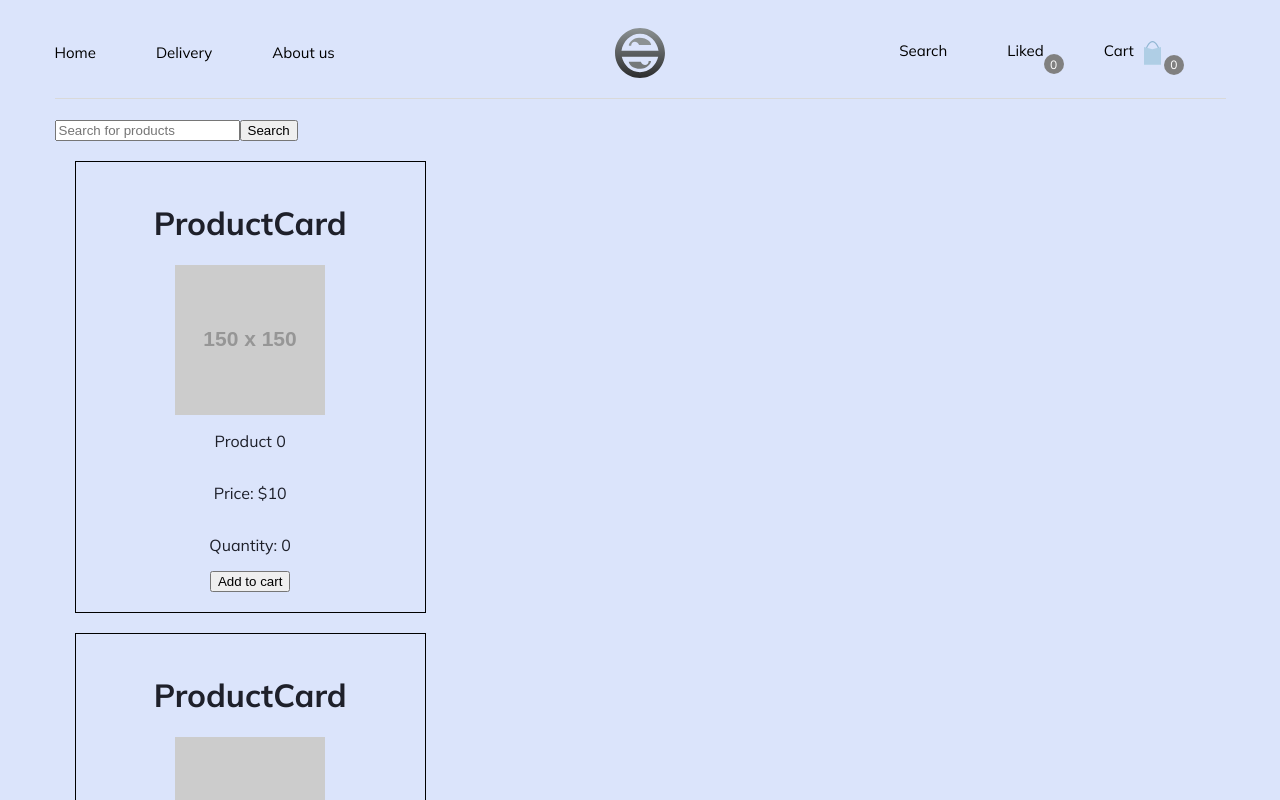
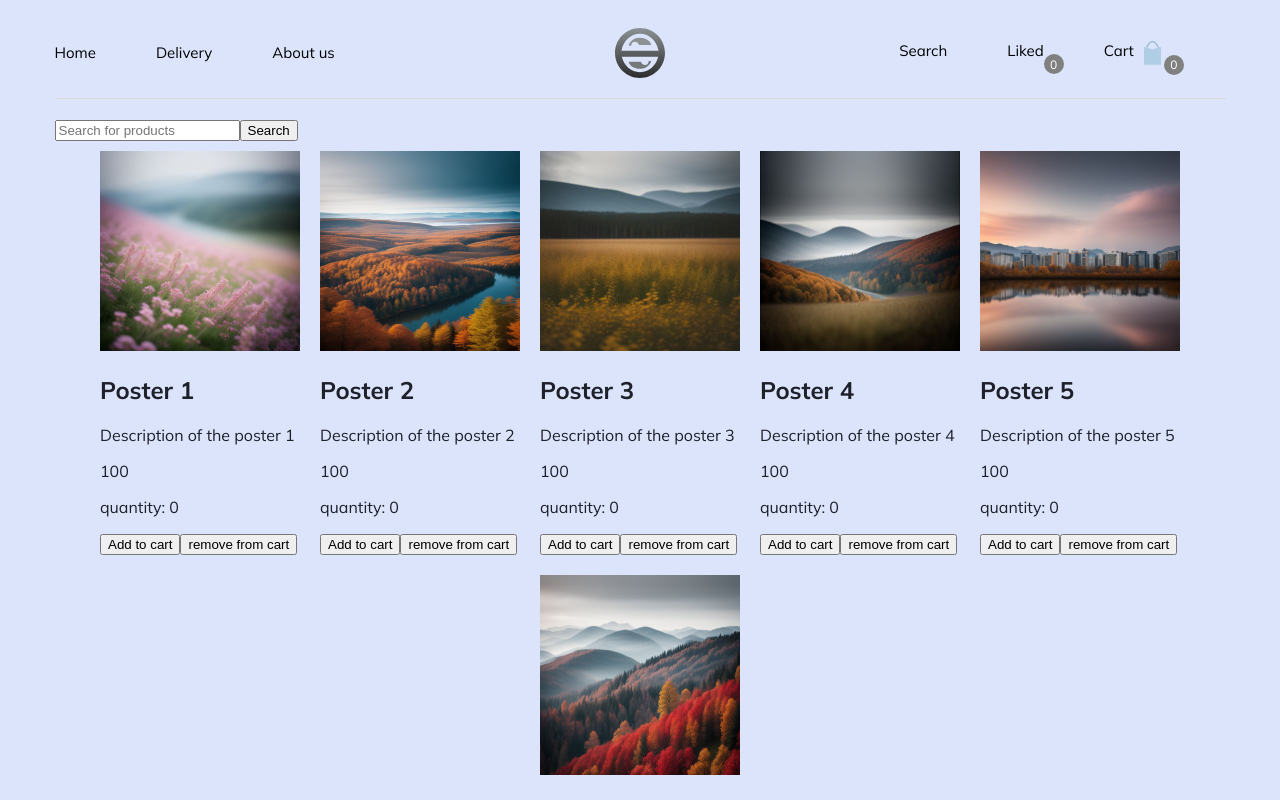
Before and after one commit to Koraus/posterposterszone, a React (Vite) app: page / in a window 1280 px wide. Both pictures are taken after a click on the element "Search". Shown: the top 800 px of the page. Built offline with nearby package versions, Linux system fonts and the light colour scheme.

Commit message:
added cartRecoil

```diff
--- a/src/App.tsx
+++ /dev/null
@@ -1,4 +0,0 @@
-function App() {
-return (<> </>)
-}
-export default App
--- a/src/Layout.tsx
+++ b/src/Layout.tsx
@@ -1,26 +1,10 @@
 import { Outlet } from "react-router-dom"
 import { Header } from "./components/Header"
 import { Footer } from "./components/Footer"
-import { useEffect } from "react"
 
 
-export type Cart = {
-    products: {
-        id: number,
-        quantity: number
-        addedAt: number,
+export const Layout = () => {
 
-    }[]
-}
-
-export const Layout = () => {
-    useEffect(() => {
-        localStorage.setItem("cart", JSON.stringify(
-            {
-                products: []
-            }
-        ))
-    }, [])
     return (
         <div css={{ maxWidth: "1171px", margin: "0 auto" }}>
             <Header />
--- /dev/null
+++ b/src/cartRecoil.tsx
@@ -0,0 +1,17 @@
+import { atom } from "recoil";
+import { localStorageAtomEffect } from "./utils/local-storage-atom-effect";
+
+export type ProductInCart = {
+    id: number,
+    quantity: number
+    addedAt: number,
+
+}
+
+export const cartRecoil = atom({
+    key: "cart",
+    default: [] as ProductInCart[] | [],
+    effects: [
+        localStorageAtomEffect(),
+    ],
+});
--- a/src/components/Header.tsx
+++ b/src/components/Header.tsx
@@ -3,8 +3,12 @@ import cartUrl from '../assets/imgs/cart-ico.svg';
 import { css } from '@emotion/react';
 import { NavLink } from 'react-router-dom';
 import { paths } from '../main';
+import { useRecoilValue } from 'recoil';
+import { cartRecoil } from '../cartRecoil';
 
 const Nav = () => {
+
+  const cart = useRecoilValue(cartRecoil);
 
   const ulCss = {
     display: 'flex',
@@ -104,7 +108,7 @@ const Nav = () => {
               bottom: '-10px',
               right: '-50px',
             }}>
-              0
+             {cart.length}
             </div>
           </div>
 
--- a/src/components/ProductCard.tsx
+++ b/src/components/ProductCard.tsx
@@ -1,52 +1,79 @@
-import { useEffect, useState } from "react"
-import { Cart } from "../Layout"
+import { useRecoilState } from "recoil"
+import { cartRecoil } from "../cartRecoil"
+import { ProductData } from "../data"
 
-export const ProductCard = ({ id }: { id: number }) => {
 
-    const [quantity, setQuantity] = useState(
-        JSON.parse(localStorage.getItem("cart") as string).products.find((product: { id: number }) => product.id === id)?.quantity || 0
-    )
+export const ProductCard = ({ productData }: { productData: ProductData }) => {
 
-    useEffect(() => {
-        const cart: Cart = JSON.parse(localStorage.getItem("cart") as string)
-        const productIndex = cart.products.findIndex((product) => product.id === id)
-        if (productIndex === -1) {
-            cart.products.push({
-                id,
-                quantity,
-                addedAt: Date.now()
-            })
+    const [cart, setCart] = useRecoilState(cartRecoil)
+
+    const increaseNumber = () => {
+        if (cart.filter((item) => item.id === productData.id).length > 0) {
+            setCart(
+                cart.map((item) => {
+                    if (item.id === productData.id) {
+                        return {
+                            ...item,
+                            quantity: item.quantity + 1
+                        }
+                    } else {
+                        return item
+                    }
+                })
+            )
         } else {
-            cart.products[productIndex].quantity = quantity
+            setCart([
+                ...cart,
+                {
+                    id: productData.id,
+                    quantity: 1,
+                    addedAt: Date.now()
+                }
+            ])
         }
-        localStorage.setItem("cart", JSON.stringify(cart))
-    }, [quantity] )
+    }
+    const reduceNumber = () => {
+        if (cart.filter((item) => item.id === productData.id).length > 0) {
+
+            if (cart.find((item) => item.id === productData.id)?.quantity === 1) {
+                setCart(
+                    cart.filter(
+                        (item) => item.id !== productData.id)
+                )
+            } else {
+                setCart(
+                    cart.map((item) => {
+                        if (item.id === productData.id) {
+                            return {
+                                ...item,
+                                quantity: item.quantity - 1
+                            }
+                        } else {
+                            return item
+                        }
+                    })
+                )
+            }
+        }
+    }
     return (
-        <div
-            css={
-                {
-                    border: '1px solid black',
-                    padding: '20px',
-                    margin: '20px',
-                    width: '30%',
-                    display: 'flex',
-                    flexDirection: 'column',
-                    alignItems: 'center',
-                    justifyContent: 'center'
-
-                }
-            }>
-            <h1>ProductCard</h1>
-            <img src="https://via.placeholder.com/150" alt="product" />
-            <p>Product {id}</p>
-            <p>Price: $10</p>
-            <p>Quantity: {quantity || 0}</p>
-            <button
-                onClick={() => {
-                    setQuantity(quantity + 1)
-                }}
-            >Add to cart</button>
-
+        <div css={{ padding: "10px" }}>
+            <img src={productData.imgUrl} alt={productData.title} css={{
+                width: '200px',
+                height: '200px'
+            }} />
+            <h2>{productData.title}</h2>
+            <p>{productData.description}</p>
+            <p>{productData.price}</p>
+            <p> quantity: {
+                cart.find((item) => item.id === productData.id)?.quantity || 0
+            } </p>
+            <button onClick={() => increaseNumber()} >
+                Add to cart
+            </button>
+            <button onClick={() => reduceNumber()}>
+                remove from cart
+            </button>
         </div>
     )
 }
--- a/src/data.tsx
+++ b/src/data.tsx
@@ -1,27 +1,110 @@
 import id00Url from './assets/posters-img/id0.jpeg';
 import id01Url from './assets/posters-img/id1.jpeg';
 import id02Url from './assets/posters-img/id2.jpeg';
-// import id3Url from './assets/posters-img/id3.jpeg';
-// import id4Url from './assets/posters-img/id4.jpeg';
-// import id5Url from './assets/posters-img/id5.jpeg';
+import id3Url from './assets/posters-img/id3.jpeg';
+import id4Url from './assets/posters-img/id4.jpeg';
+import id5Url from './assets/posters-img/id5.jpeg';
 
-export const postersData = [{
-    id: 0,
-    title: "Nature",
-    imageUrl: id00Url,
-    category: "Nature",
-    price: 4,
-}, {
-    id: 1,
-    title: "Nature",
-    imageUrl: id01Url,
-    category: "Nature",
-    price: 3,
-}, {
-    id: 2,
-    title: "Nature",
-    imageUrl: id02Url,
-    category: "Nature",
-    price: 5,
-},
+
+
+export type ProductData = {
+    id: number;
+    title: string;
+    description: string;
+    type: "poster" | "photo" | "canvas";
+    imgUrl: string;
+    availableSizesMM: { width: number, height: number }[];
+    availableSizesFormats: ("A0" | "A1" | "A2" | "A3" | "A4")[];
+    weightGrams: number;
+    tags: string[];
+    creation_date: string;
+    price: number;
+}
+
+export const productsData: ProductData[] = [
+    {
+        id: 0,
+        title: "Poster 1",
+        description: "Description of the poster 1",
+        type: "poster",
+        imgUrl: id00Url,
+        availableSizesMM: [{ width: 1000, height: 2000 }, { width: 500, height: 1000 }],
+        availableSizesFormats: ["A0", "A1"],
+        weightGrams: 100,
+        tags: ["poster", "art", "abstract"],
+        creation_date: "2021-09-01",
+        price: 100,
+
+    },
+    {
+        id: 1,
+        title: "Poster 2",
+        description: "Description of the poster 2",
+        type: "poster",
+        imgUrl: id01Url,
+        availableSizesMM: [{ width: 1000, height: 2000 }, { width: 500, height: 1000 }],
+        availableSizesFormats: ["A0", "A1"],
+        weightGrams: 100,
+        tags: ["poster", "art", "abstract"],
+        creation_date: "2021-09-01",
+        price: 100,
+
+    },
+    {
+        id: 2,
+        title: "Poster 3",
+        description: "Description of the poster 3",
+        type: "poster",
+        imgUrl: id02Url,
+        availableSizesMM: [{ width: 1000, height: 2000 }, { width: 500, height: 1000 }],
+        availableSizesFormats: ["A0", "A1"],
+        weightGrams: 100,
+        tags: ["poster", "art", "abstract"],
+        creation_date: "2021-09-01",
+
+        price: 100,
+
+    },
+    {
+        id: 3,
+        title: "Poster 4",
+        description: "Description of the poster 4",
+        type: "poster",
+        imgUrl: id3Url,
+        availableSizesMM: [{ width: 1000, height: 2000 }, { width: 500, height: 1000 }],
+        availableSizesFormats: ["A0", "A1"],
+        weightGrams: 100,
+        tags: ["poster", "art", "abstract"],
+        creation_date: "2021-09-01",
+        price: 100,
+
+    },
+    {
+        id: 4,
+        title: "Poster 5",
+        description: "Description of the poster 5",
+        type: "poster",
+        imgUrl: id4Url,
+        availableSizesMM: [{ width: 1000, height: 2000 }, { width: 500, height: 1000 }],
+        availableSizesFormats: ["A0", "A1", "A2", "A3", "A4"],
+        weightGrams: 100,
+        tags: ["poster", "art", "abstract"],
+        creation_date: "2021-09-01",
+        price: 100,
+
+    },
+    {
+        id: 5,
+        title: "Poster 6",
+        description: "Description of the poster 6",
+        type: "poster",
+        imgUrl: id5Url,
+        availableSizesMM: [{ width: 1000, height: 2000 }, { width: 500, height: 1000 }],
+        availableSizesFormats: ["A0", "A1", "A2"],
+        weightGrams: 100,
+        tags: ["poster", "art", "abstract"],
+        creation_date: "2021-09-01",
+        price: 100,
+
+    }
 ]
--- a/src/main.tsx
+++ b/src/main.tsx
@@ -58,8 +58,6 @@ const router = createHashRouter([
 
 ]);
 
-console.log(router)
-
 ReactDOM.createRoot(root!).render(
   <React.StrictMode>
     <RecoilRoot>
--- a/src/pages/Cart.tsx
+++ b/src/pages/Cart.tsx
@@ -1,4 +1,7 @@
+
+
 export const Cart = () => {
+
     return (
         <div>
             <h1>Cart</h1>
--- a/src/pages/Search.tsx
+++ b/src/pages/Search.tsx
@@ -1,6 +1,8 @@
 import { ProductCard } from "../components/ProductCard"
+import { productsData } from "../data"
 
 export const Search = () => {
+
     return (
         <div >
             <form>
@@ -13,11 +15,23 @@ export const Search = () => {
                         }
                     }>Search</button>
             </form>
-            {Array.from
-                ({ length: 10 }).map((_, index) => {
-                    return <ProductCard key={index} id={index} />
-                })
-            }
+            <div css={{
+                display: 'flex',
+                flexWrap: 'wrap',
+                justifyContent: 'center'
+
+            }}>
+                {
+                    productsData.map(
+                        (productData) => {
+                            return (
+                                <ProductCard key={productData.id} productData={productData} />
+                            )
+                        }
+                    )
+                }
+            </div>
+
         </div >
     )
 }
--- /dev/null
+++ b/src/utils/local-storage-atom-effect.ts
@@ -0,0 +1,30 @@
+import { AtomEffect } from "recoil";
+
+export function localStorageAtomEffect<T>({
+    key,
+    select = JSON.stringify,
+    unselect = JSON.parse,
+}: {
+    key?: string | ((key: string) => string);
+    select?: (x: T) => string,
+    unselect?: (s: string) => T,
+} = {}) {
+    return ({ node, setSelf, onSet }: Parameters<AtomEffect<T>>[0]) => {
+        const keyStr = key === undefined ? node.key
+            : (typeof key === "string"
+                ? key
+                : key(node.key));
+        const savedValue = localStorage.getItem(keyStr);
+        if (savedValue != null) {
+            setSelf(unselect(savedValue));
+        }
+
+        onSet((newValue, _, isReset) => {
+            if (isReset) {
+                localStorage.removeItem(keyStr);
+            } else {
+                localStorage.setItem(keyStr, select(newValue));
+            }
+        });
+    };
+}
```
Also changed, not shown: src/components/CartPreview.tsx (+0 -7 lines), src/favoriteRecoil.tsx (added, +11 -0 lines).
